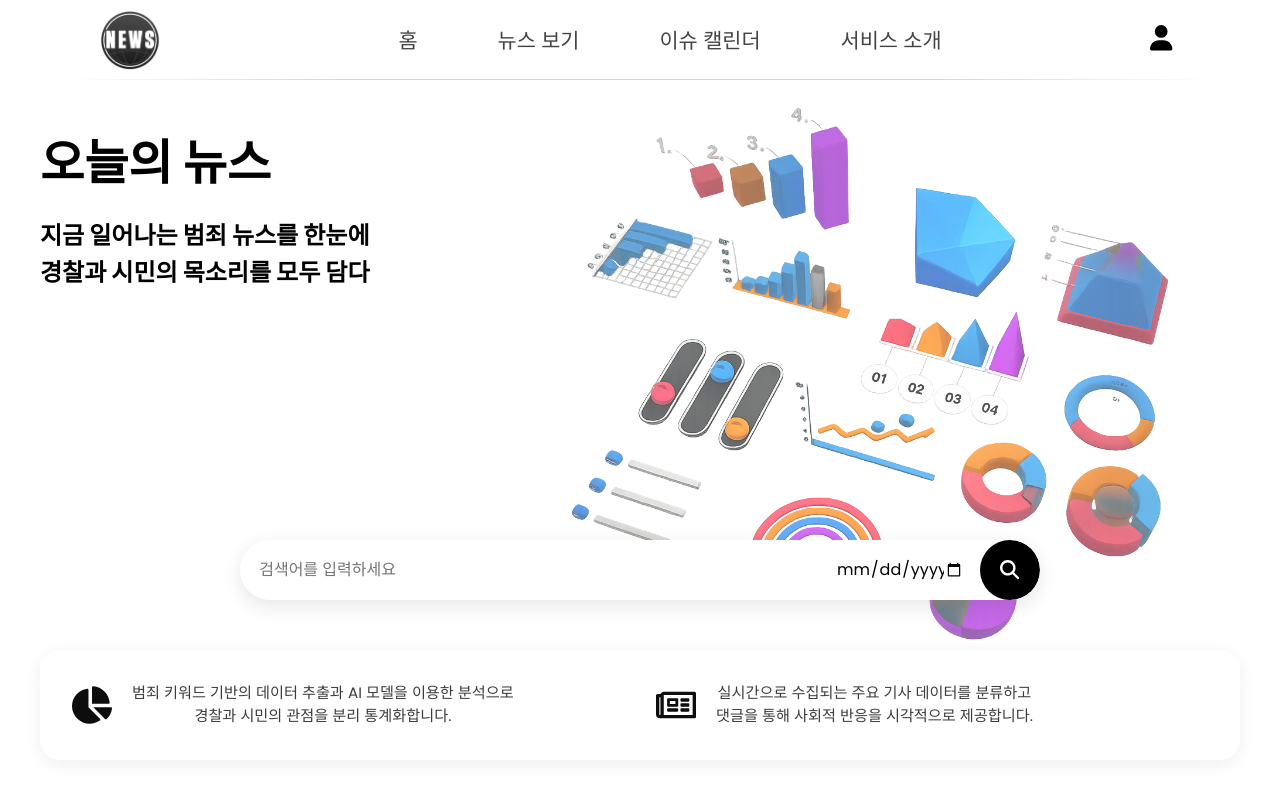
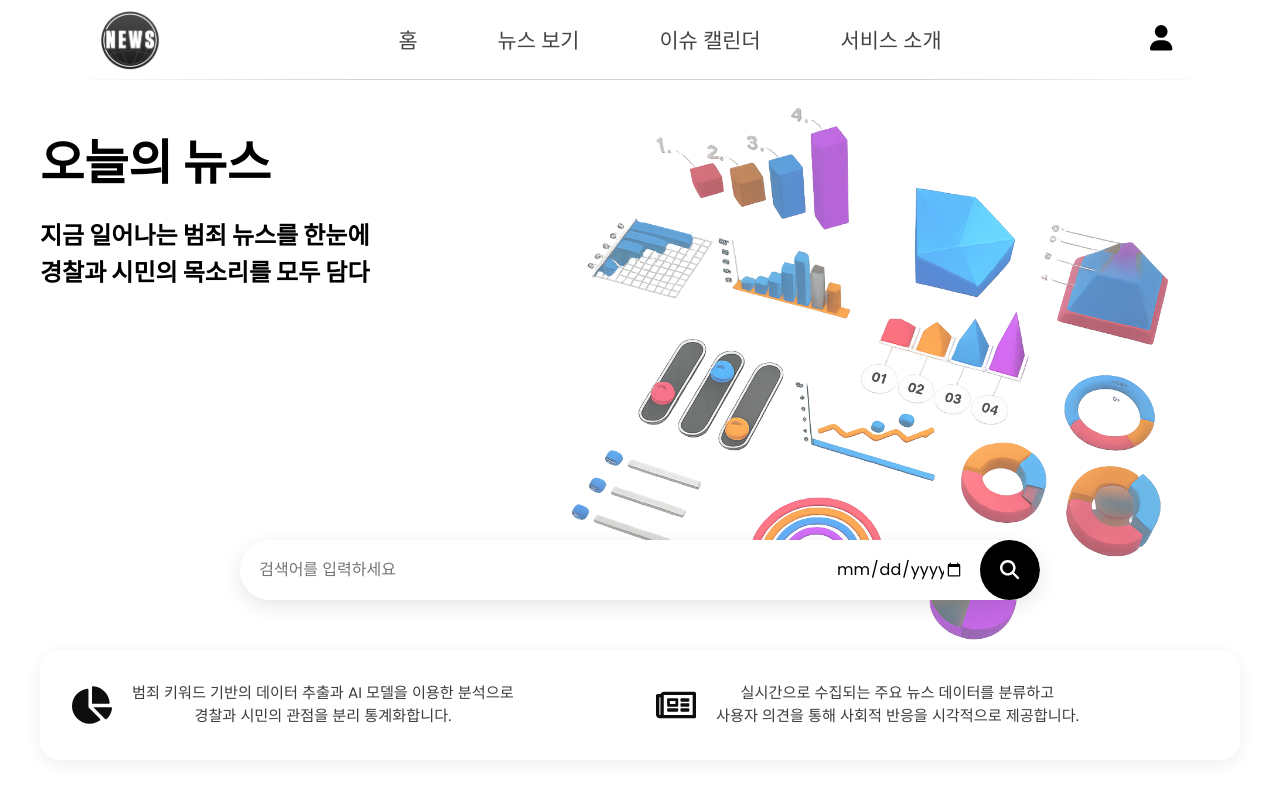
Before and after one commit to kdhdd/SW_FRONTEND, a React (Vite) app: page / in a window 1280 px wide. Shown: the top 800 px of the page. Built offline with nearby package versions, Linux system fonts and the light colour scheme; no server answers; a web font is replaced by a local one; what chartjs-plugin-datalabels would draw is missing.

Commit message:
6/19 홈 텍스트 수정

```diff
--- a/src/pages/Home.jsx
+++ b/src/pages/Home.jsx
@@ -77,8 +77,8 @@ function Home() {
                             <InfoItem>
                                 <FaRegNewspaper size={40}/>
                                 <InfoText>
-                                    실시간으로 수집되는 주요 기사 데이터를 분류하고 <br/>
-                                    댓글을 통해 사회적 반응을 시각적으로 제공합니다.
+                                    실시간으로 수집되는 주요 뉴스 데이터를 분류하고 <br/>
+                                    사용자 의견을 통해 사회적 반응을 시각적으로 제공합니다.
                                 </InfoText>
                             </InfoItem>
                         </InfoBox>
```
